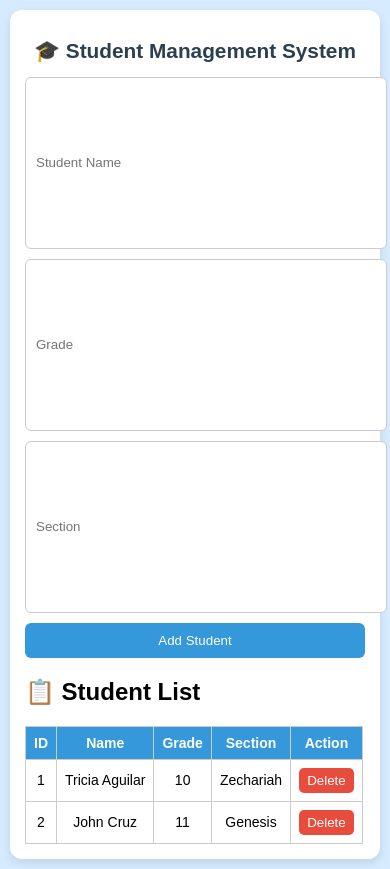
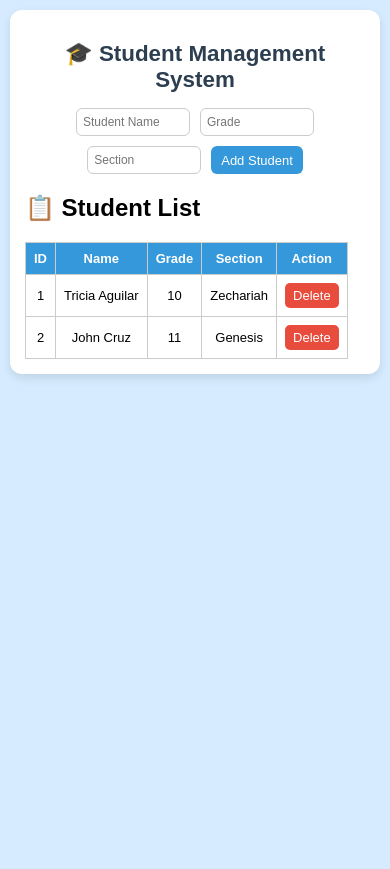
Before and after one commit to aguilartricia-netizen/aguilartricia, a Flask app: page / in a window 390 px wide. After the commit the page ends 378 px from the top, so only its background shows below. Run offline with Flask 3, Linux system fonts and the light colour scheme.

Commit message:
Update style.css

```diff
--- a/static/style.css
+++ b/static/style.css
@@ -13,9 +13,9 @@ body {
 /* Container */
 .container {
   width: 100%;
-  max-width: 600px;
+  max-width: 900px;
   background: white;
-  padding: 20px;
+  padding: 25px;
   border-radius: 12px;
   box-shadow: 0 4px 10px rgba(0, 0, 0, 0.1);
 }
@@ -24,7 +24,7 @@ body {
 h1 {
   text-align: center;
   color: #2c3e50;
-  font-size: 1.6rem;
+  font-size: 1.8rem;
 }
 
 /* Form layout */
@@ -37,19 +37,21 @@ form {
 }
 
 input {
-  flex: 1 1 150px;
-  padding: 10px;
+  width: 150px;
+  padding: 8px;
   border: 1px solid #ccc;
   border-radius: 6px;
+  font-size: 14px;
 }
 
 button {
-  padding: 10px 15px;
+  padding: 8px 12px;
   background-color: #3498db;
   color: white;
   border: none;
   border-radius: 6px;
   cursor: pointer;
+  font-size: 14px;
 }
 
 button:hover {
@@ -99,12 +101,19 @@ td button:hover {
   }
 
   form {
-    flex-direction: column;
-    align-items: stretch;
+    flex-wrap: wrap;
+    justify-content: center;
   }
 
-  input, button {
-    width: 100%;
+  input {
+    width: 110px; /* smaller boxes */
+    padding: 6px;
+    font-size: 13px;
+  }
+
+  button {
+    width: auto;
+    padding: 8px 12px;
   }
 
   table {
@@ -116,11 +125,22 @@ td button:hover {
 
 @media (max-width: 480px) {
   h1 {
-    font-size: 1.3rem;
+    font-size: 1.4rem;
+  }
+
+  input {
+    width: 100px;
+    font-size: 12px;
+    padding: 6px;
+  }
+
+  button {
+    padding: 6px 10px;
+    font-size: 13px;
   }
 
   table {
-    font-size: 14px;
+    font-size: 13px;
   }
 
   td button {
```
